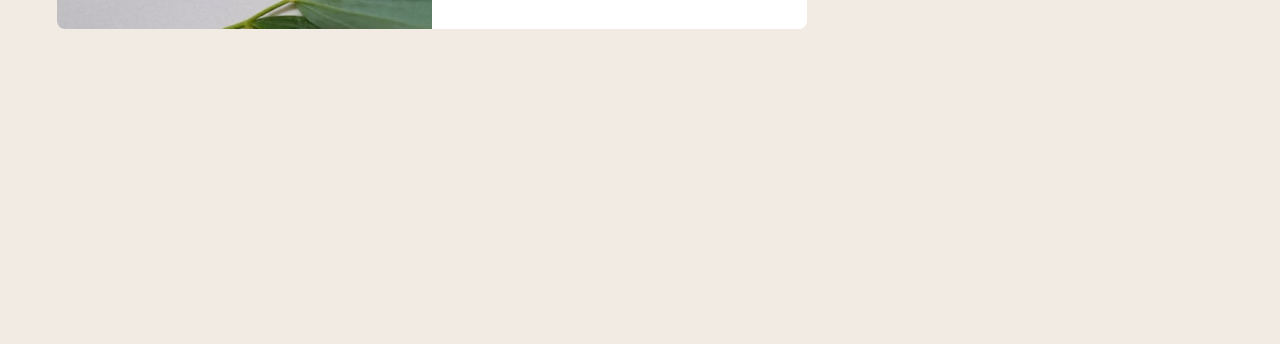
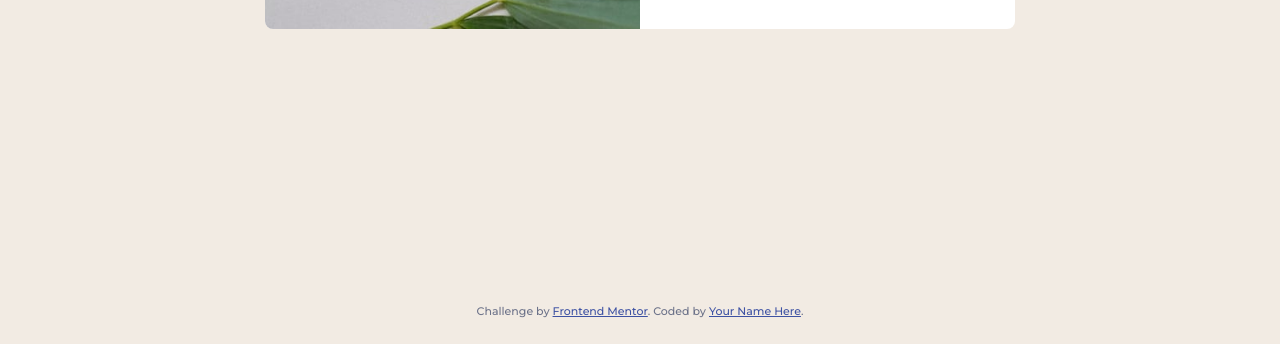
Before and after one commit to antonioal97/preview-card-component, a plain HTML site: page index.html in a window 1280 px wide. Shown: the part 456-800 px from the top of the page. Drawn offline with Linux system fonts and the light colour scheme.

Commit message:
Attribution

```diff
--- a/style.css
+++ b/style.css
@@ -123,3 +123,15 @@ img{
   }
 
 }
+
+.attribution {
+  position: fixed;
+  bottom: 1.5rem;
+  z-index: -1;
+  font-size: 11px;
+  text-align: center;
+  align-self: flex-end;
+}
+.attribution a {
+  color: hsl(228, 45%, 44%);
+}
```
